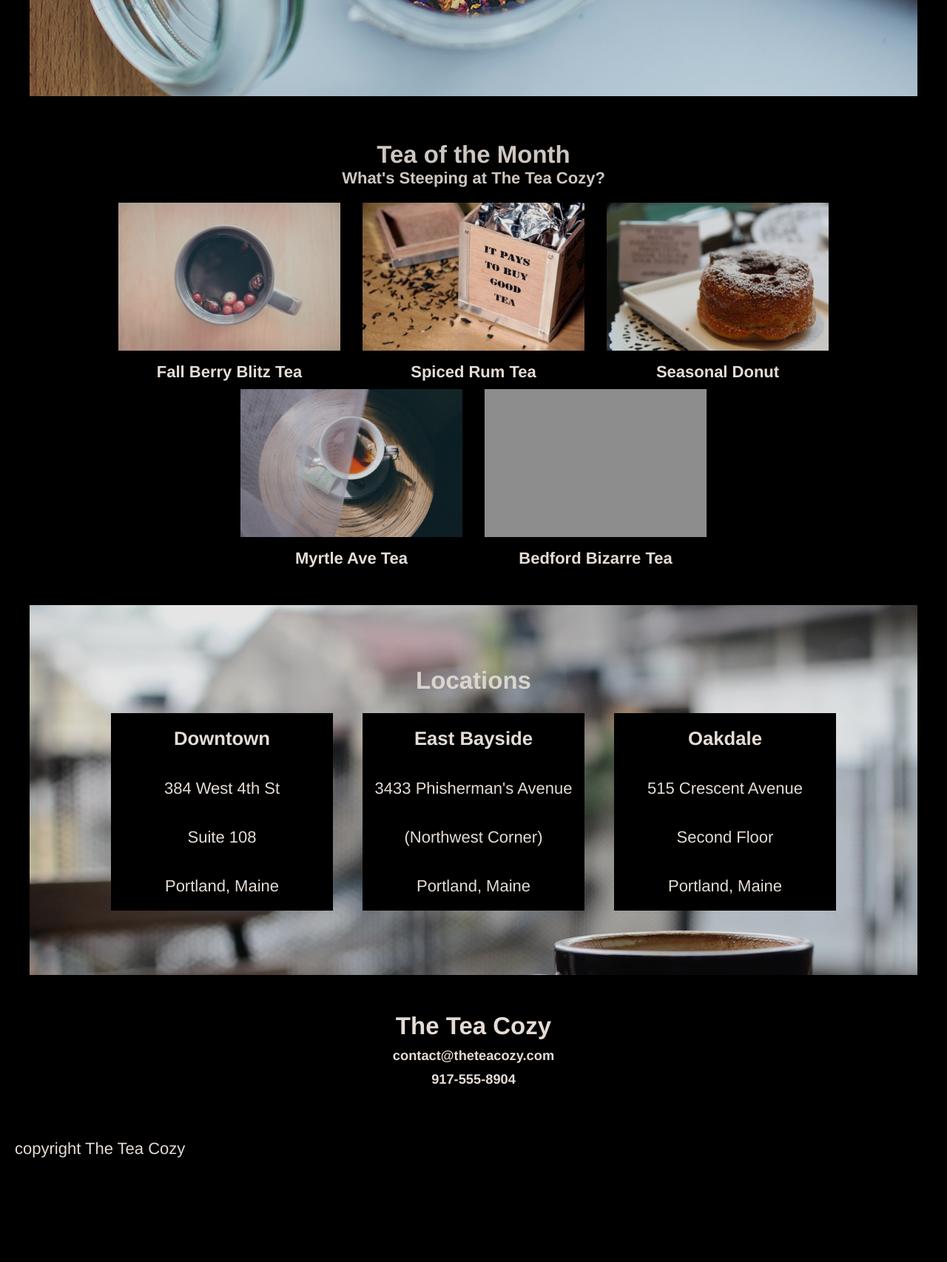
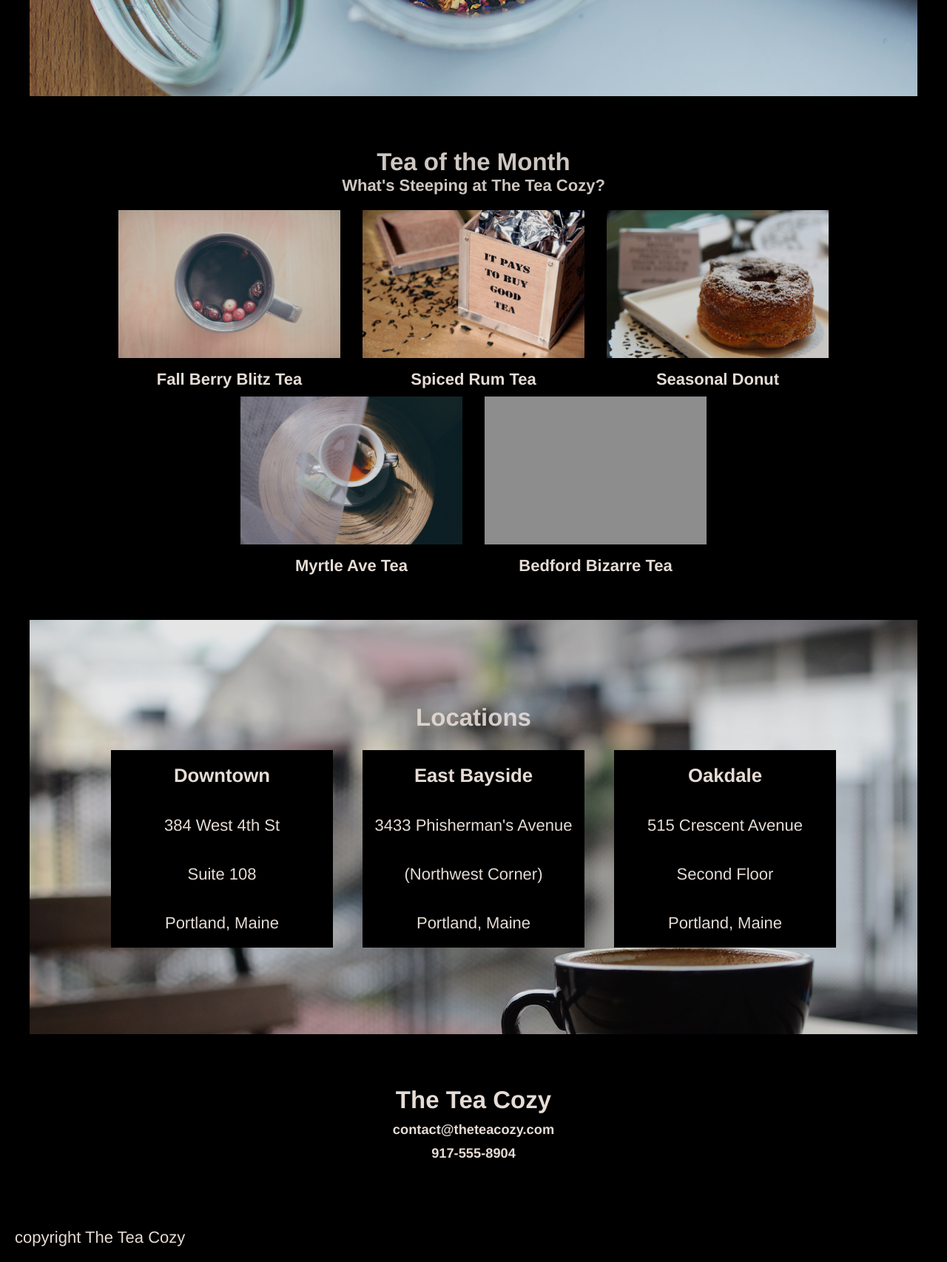
Before and after one commit to enkonn/tea-cozy, a plain HTML site: page index.html in a window 1280 px wide. Shown: the part 640-2346 px from the top of the page at 74% size. Before the commit the page ends 2226 px from the top, so only its background shows below. Drawn offline with Linux system fonts and the light colour scheme; grey boxes are pictures that could not be loaded.

Commit message:
locating problems

```diff
--- a/index.html
+++ b/index.html
@@ -12,9 +12,9 @@
       </div>
 
       <nav>
-        <li><a href="#">Mission</a></li>
-        <li><a href="#">Featured Tea</a></li>
-        <li><a href="#">Locations</a></li>
+        <li><a href="#mission">Mission</a></li>
+        <li><a href="#featured-tea">Featured Tea</a></li>
+        <li><a href="#locations">Locations</a></li>
       </nav>
 
     </header>
@@ -22,7 +22,7 @@
       <!-- Content Begins Here -->
     <div class="relative-to-header">    <!-- Just moving everyone down a bit -->
       <!-- So does the mission statement -->
-      <div class="mission-statement">
+      <div class="mission-statement" id="mission">
         <div class="text-with-words-in-em">
           <h2>Our Mission</h2>
           <h4>Handpicked, Artisanally Curated, Free Range, Sustainable, Small Batch, Fair Trade, Organic Tea</h4>
@@ -31,7 +31,11 @@
       <!-- the mission statement ends here. t'was nice knowing you-->
 
       <!-- Tea with stuff in and around it. -->
-      <div class="tea-list vertical-margin flex-it">
+      <div class="url-div" id="featured-tea">
+
+      </div>
+
+      <div class="tea-list vertical-padding flex-it" id="">
         <div class="text-with-words-in-em">
             <h2>Tea of the Month</h2>
             <h4>What's Steeping at The Tea Cozy?</h4>
@@ -60,7 +64,10 @@
       <!-- The End of Tea with stuff in and around it. -->
 
       <!-- Location Begins Here -->
-      <div class="location-list vertical-margin flex-it">
+      <div class="url-div" id="locations">
+
+      </div>
+      <div class="location-list vertical-padding flex-it" >
         <div class="text-with-words-in-em background-clear">
           <h2>Locations</h2>
         </div>
@@ -86,7 +93,7 @@
       <!-- Location Ends Here -->
 
       <!-- Call Us -->
-      <div class="contact vertical-margin">
+      <div class="contact vertical-padding">
         <h2>The Tea Cozy</h2>
         <h5>contact@theteacozy.com</h5>
         <h5>917-555-8904</h5>
--- a/resources/css/style.css
+++ b/resources/css/style.css
@@ -117,8 +117,9 @@ footer{
 }
 /*Several Applications*/
 
-.vertical-margin{
-  margin: 50px auto;
+.vertical-padding{
+  padding: 30px 0px;
+  margin: 30px auto;
 }
 
 .text-with-words-in-em{
@@ -138,3 +139,7 @@ footer{
   justify-content: center;
   align-content: center;
 }
+
+.url-div{
+  display: inline; /*so the  */
+}
```
